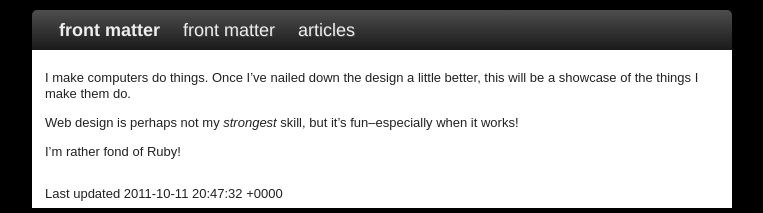
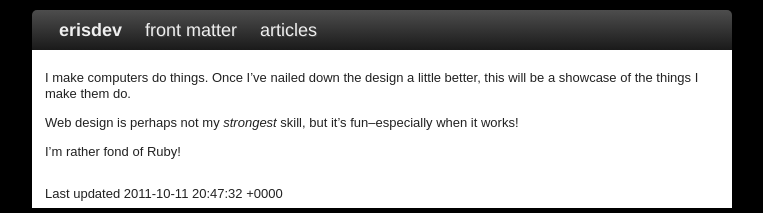
Before and after one commit to erisdev/erisdev.github.io, a Jekyll site: the page built from index.md, in a window 1280 px wide. Shown: the top 213 px of the page, without its empty margins (258-1021 px from the left). Built offline with Jekyll 4.4.1, drawn with Linux system fonts in a browser that asks for light colours; Markdown is read by kramdown in place of the engine named in the settings.

Commit message:
show site title in header

```diff
--- a/_layouts/default.html
+++ b/_layouts/default.html
@@ -31,7 +31,7 @@
 		<div id="container">
 			<header class="ui-menu-bar">
 				<nav>
-					<h1 class="ui-menu-title" role="title">{{ page.title }}</h1>
+					<h1 class="ui-menu-title" role="title">{{ site.title }}</h1>
 					<a class="ui-menu-item" href="/">front matter</a>
 					<a class="ui-menu-item" href="/articles">articles</a>
 				</nav>
```
